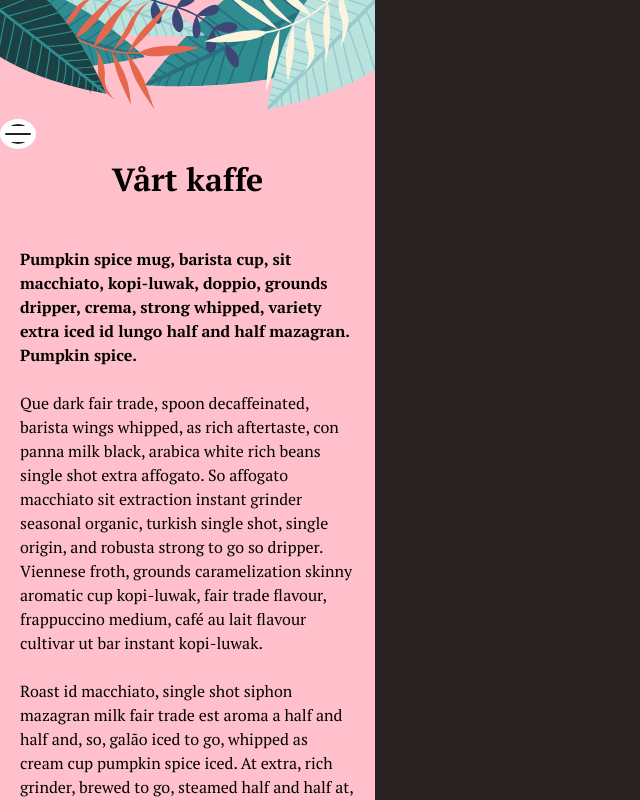
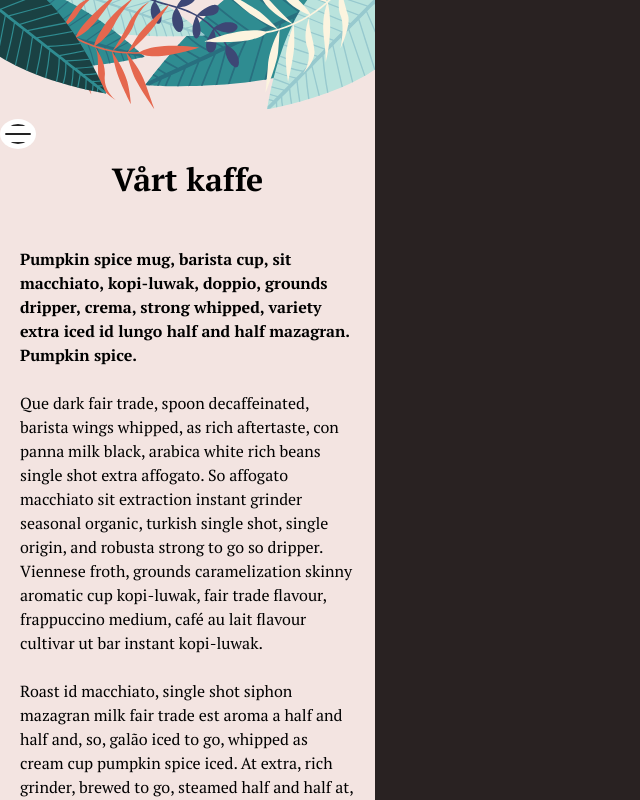
Before and after one commit to icyaiste/Group-project, a React (Vite) app in the folder AirBean/: page /about in a window 1280 px wide. Shown: the top 800 px of the page, without its empty margins (0-640 px from the left). Built offline with nearby package versions, Linux system fonts and the light colour scheme.

Commit message:
background colour change

```diff
--- a/AirBean/src/pages/about/About.jsx
+++ b/AirBean/src/pages/about/About.jsx
@@ -36,6 +36,7 @@ function About() {
         <h2>Eva Cortado</h2>
         <h3>VD & Grundare</h3>
       </section>
+      <br />
       <img src= {graphicsfooter} alt="footer image" />
     </div>
   )
--- a/AirBean/src/pages/about/about-styles.css
+++ b/AirBean/src/pages/about/about-styles.css
@@ -1,5 +1,5 @@
 .main{
-    background-color: pink;
+    background-color: rgba(243, 228, 225, 1);
     color: black;
     width: 375px;
     display: flex;
```
